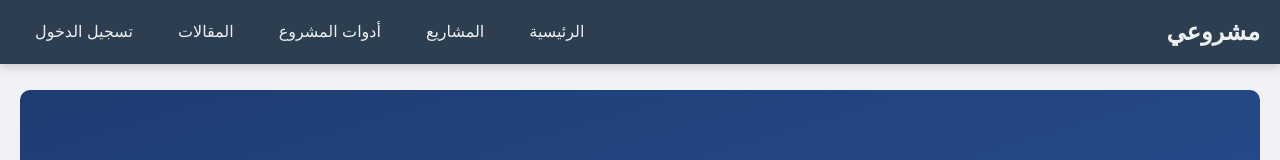
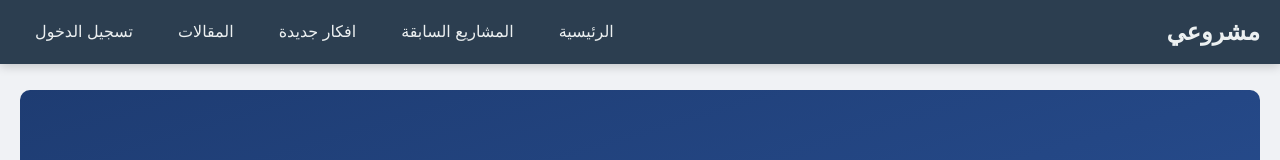
Before and after one commit to S7eko/Gradify, a React (Create React App) app: page / in a window 1280 px wide. Shown: the top 160 px of the page. Built offline with nearby package versions, Linux system fonts and the light colour scheme.

Commit message:
first commit

```diff
--- a/src/components/header/header.js
+++ b/src/components/header/header.js
@@ -83,12 +83,12 @@ function Navbar() {
             <Link to="/" className={classes.logo}>مشروعي</Link>
             <nav className={`${classes.nav} ${isOpen ? classes.active : ''}`}>
                 <Link to="/" onClick={toggleNavbar}>الرئيسية</Link>
-                <Link to="/AllProjects" onClick={toggleNavbar}>المشاريع</Link>
+                <Link to="/AllProjects" onClick={toggleNavbar}>المشاريع السابقة</Link>
 
                 {isLoggedIn && isInstructor && (
                     <Link to="/Uploded" onClick={toggleNavbar}>اضافة مشروع</Link>
                 )}
-                <Link to="/Tool" onClick={toggleNavbar}>أدوات المشروع</Link>
+                <Link to="/Tool" onClick={toggleNavbar}>افكار جديدة </Link>
                 <Link to="/ShowBlog" onClick={toggleNavbar}>المقالات</Link>
                 {!isLoggedIn ? (
                     <Link to="/login" onClick={toggleNavbar}>تسجيل الدخول</Link>
```
